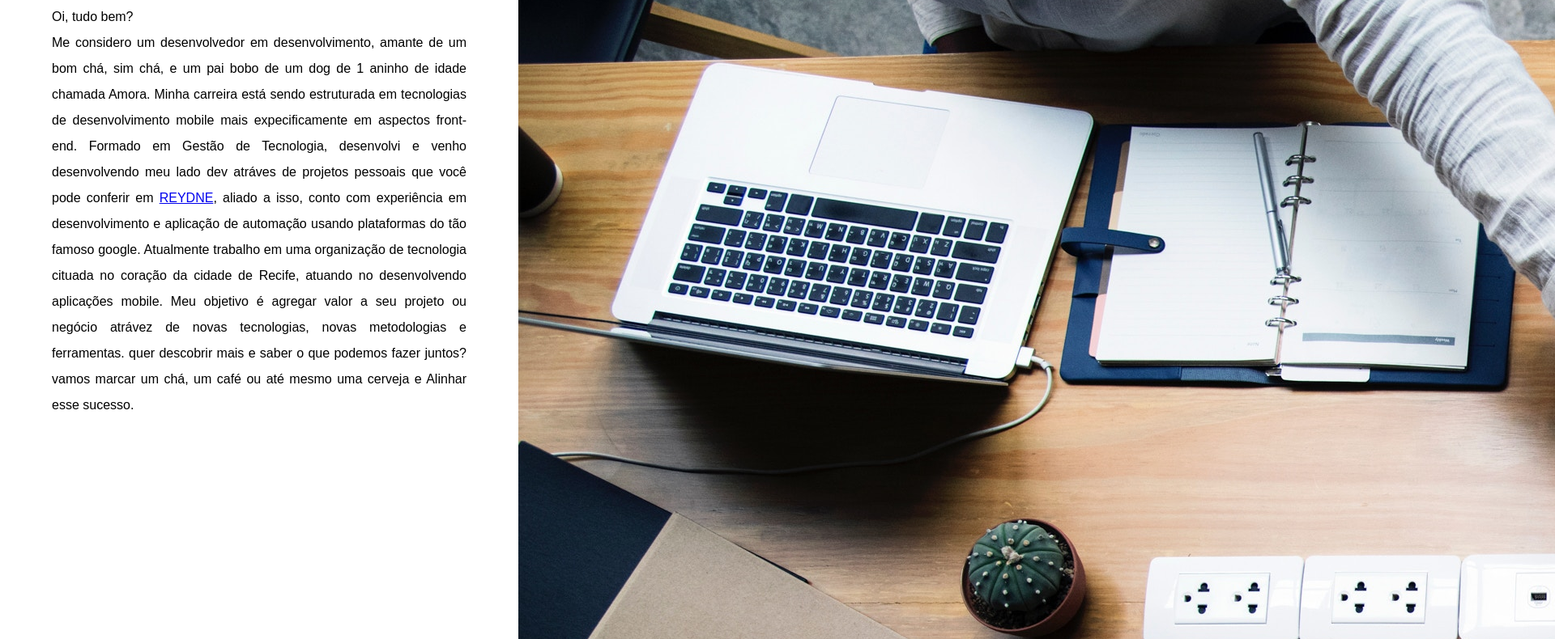
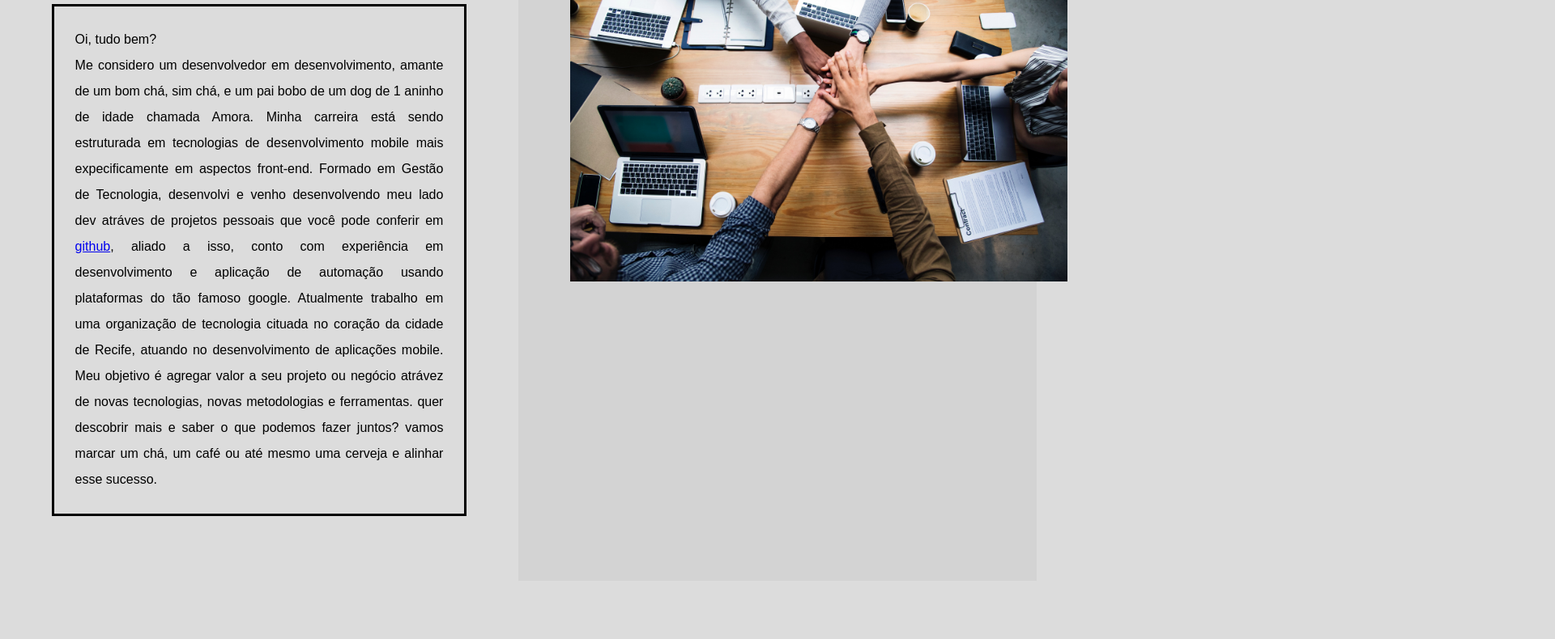
Before and after one commit to reydne/Portifolio, a plain HTML site: page index.html in a window 1280 px wide. Shown: the part 126-916 px from the top of the page at 81% size, 1920 px wide, since content can reach past the window. After the commit the page ends 844 px from the top, so only its background shows below. Drawn offline with Linux system fonts and the light colour scheme.

Commit message:
Nova formatação

```diff
--- a/css/main.css
+++ b/css/main.css
@@ -1,6 +1,7 @@
 body{
     padding: 0%;
     margin: 0%;
+    background-color: #DCDCDC;
 }
 h1{
 
@@ -10,13 +11,23 @@ h1{
     grid-template-columns: 50% 50%;
 }
 .item-1{
-    padding: 10% 10% 10% 10%;
+    padding: 10%;
 }
 .item-2{
-
+    padding: 10% 10% 10% 10%;
+    background-color: #D3D3D3;
+}
+.imgPerfil{
+    max-width:120%;
+    max-height:120%;
+    width: auto;
+    height: auto;
 }
 .paragrafo{
     text-align: justify;
     font-family: sans-serif;
     line-height: 200%;
+    padding: 5%;
+    border: solid;
+
 }
--- a/index.html
+++ b/index.html
@@ -22,15 +22,15 @@
                 <br> Me considero um desenvolvedor em desenvolvimento, amante de um bom chá, sim chá, e um pai bobo de
                 um dog de 1 aninho de idade chamada Amora. Minha carreira está sendo estruturada em tecnologias de desenvolvimento
                 mobile mais expecificamente em aspectos front-end. Formado em Gestão de Tecnologia, desenvolvi e venho desenvolvendo
-                meu lado dev atráves de projetos pessoais que você pode conferir em <a href="https://github.com/reydne">REYDNE</a>, aliado a isso, conto com experiência
+                meu lado dev atráves de projetos pessoais que você pode conferir em <a href="https://github.com/reydne">github</a>, aliado a isso, conto com experiência
                 em desenvolvimento e aplicação de automação usando plataformas do tão famoso google. Atualmente trabalho
-                em uma organização de tecnologia cituada no coração da cidade de Recife, atuando no desenvolvendo aplicações
+                em uma organização de tecnologia cituada no coração da cidade de Recife, atuando no desenvolvimento de aplicações
                 mobile. Meu objetivo é agregar valor a seu projeto ou negócio atrávez de novas tecnologias, novas metodologias e ferramentas.
-                quer descobrir mais e saber o que podemos fazer juntos? vamos marcar um chá, um café ou até mesmo uma cerveja e Alinhar esse sucesso.
+                quer descobrir mais e saber o que podemos fazer juntos? vamos marcar um chá, um café ou até mesmo uma cerveja e alinhar esse sucesso.
             </p>
         </div>
         <div class="item-2">
-            <img src="img/banner.jpg" alt="" />
+            <img class="imgPerfil" src="img/banner.jpg" alt="Foto de Reydne Bruno" />
         </div>
     </section>
 
```
